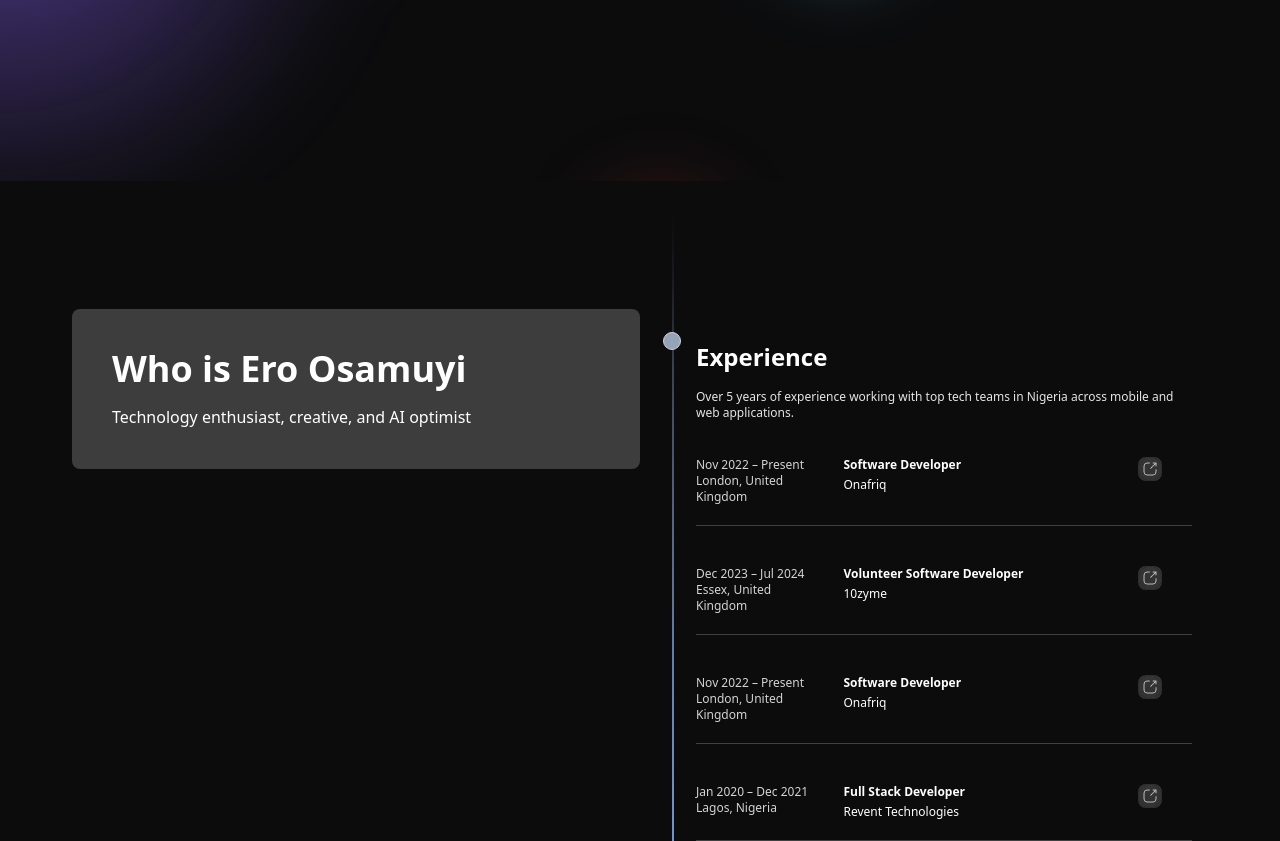
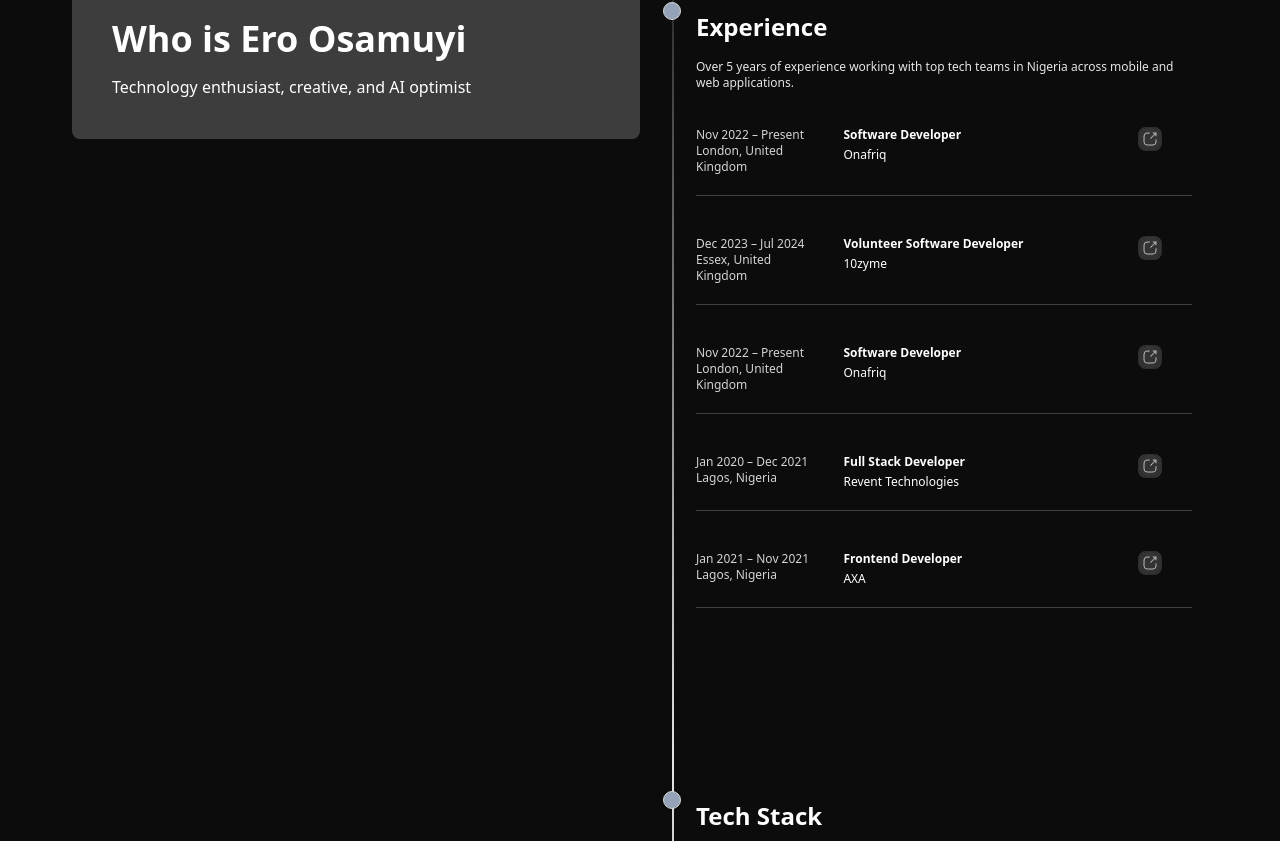
Before and after one commit to ero11451/Portfolio-web-site, a React (Vite) app: page / in a window 1280 px wide. Shown: the part 619-1460 px from the top of the page. Built offline with nearby package versions, Linux system fonts and the light colour scheme.

Commit message:
min addition

```diff
--- a/src/pages/home.tsx
+++ b/src/pages/home.tsx
@@ -18,20 +18,20 @@ export const HomePage = () => {
     return (
         <div className=" overfull-hidden bg-gradient-to-r from-[#0C0C0D]  to-[#0C0C0D]" id="hs-scrollspy-to-destroy-parent ">
             <NavbarDemo />
-            <BackgroundGradientAnimationDemo>
+            {/* <BackgroundGradientAnimationDemo> */}
                 <Header />
-            </BackgroundGradientAnimationDemo>
+            {/* </BackgroundGradientAnimationDemo> */}
 
 
             <div className="bg-gradient-to-r from-[#0C0C0D]  to-[#0C0C0D] min-h-screen" id="hs-scrollspy-to-destroy">
                 {/* <MyProject /> */}
 
-                <BackgroundGradientAnimationDemo>
+                {/* <BackgroundGradientAnimationDemo> */}
                     <section id="Experience" className="transition-all overflow-hidden duration-500">
 
                         <Experience />
                     </section>
-                </BackgroundGradientAnimationDemo>
+                {/* </BackgroundGradientAnimationDemo> */}
 
                 <section id="Projects" className="transition-all duration-500">
                     <AnimatedprojectDemo />
```
